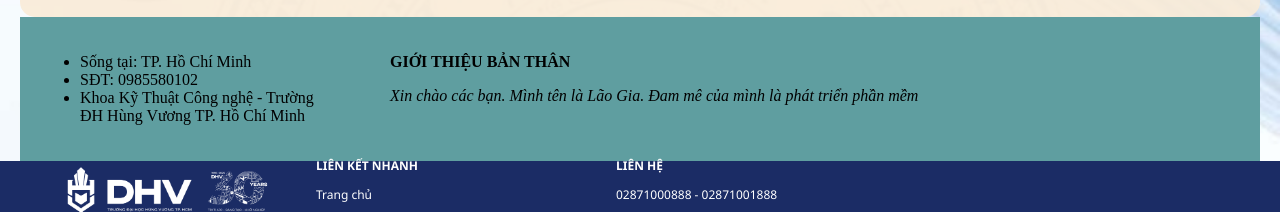
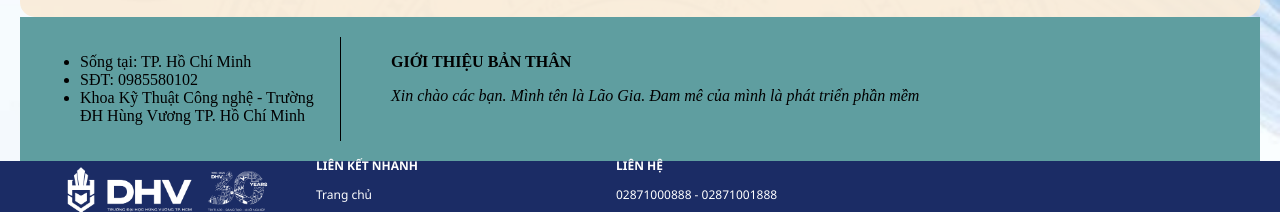
Before and after one commit to giadh-ai/dhv_2505ct_html, a website: page index.html in a window 1280 px wide. Shown: the part 356-568 px from the top of the page. Drawn offline with Linux system fonts and the light colour scheme.

Commit message:
dong bo 7_11 (lần 3)

```diff
--- a/index.html
+++ b/index.html
@@ -127,7 +127,7 @@
 
         </div>
 
-        <div style="padding-left: 50px;">
+        <div style="padding-left: 50px; border-left: 1px solid #000;">
                 <p><b>GIỚI THIỆU BẢN THÂN</b></p>
                 <p style="font-style: italic;">Xin chào các bạn. Mình tên là Lão Gia. Đam mê của mình là phát triển phần mềm</p>
 
```
